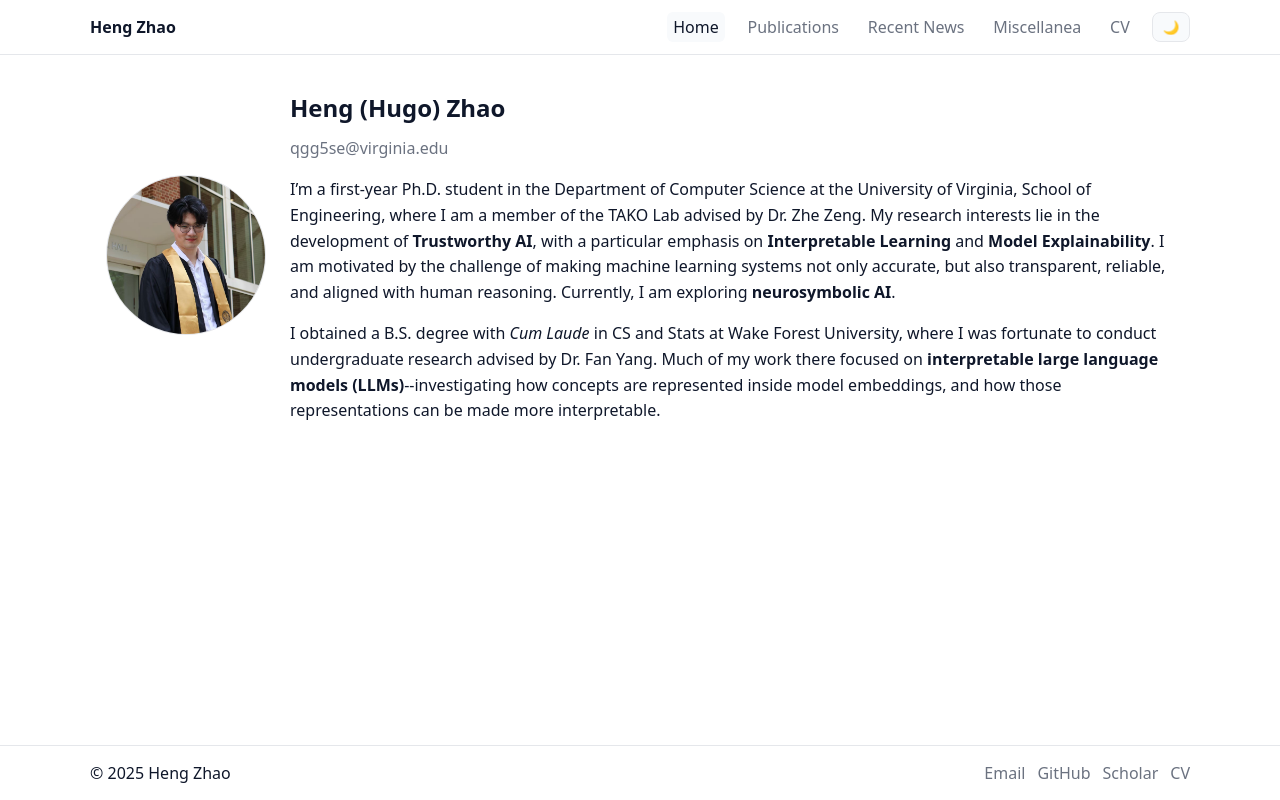
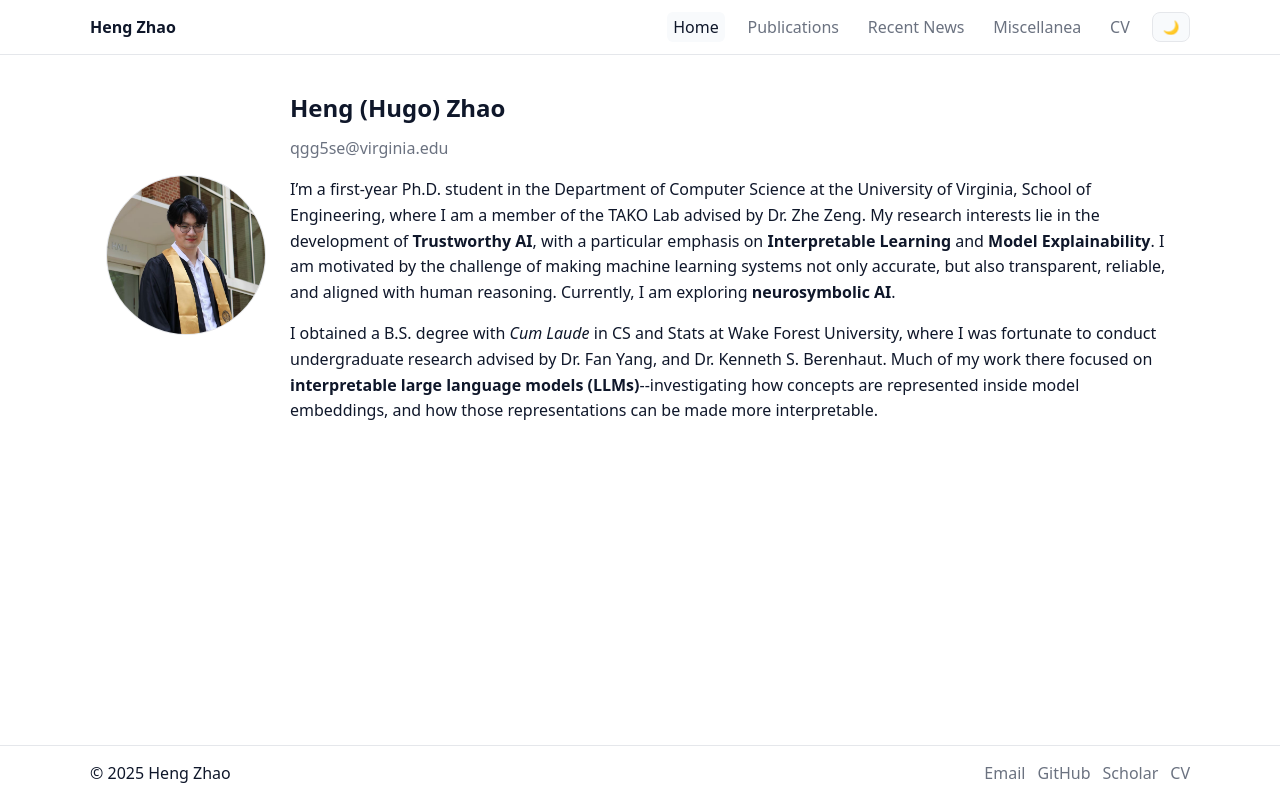
Before and after one commit to HengHugoZhao/henghugozhao.github.io, a React (Vite) app: page / in a window 1280 px wide. Built offline with nearby package versions, Linux system fonts and the light colour scheme.

Commit message:
update_home_page

```diff
--- a/src/pages/Home.jsx
+++ b/src/pages/Home.jsx
@@ -23,7 +23,7 @@ export default function Home() {
           <p>
             I obtained a B.S. degree with <i>Cum Laude</i> in CS and Stats at Wake Forest University,
             where I was fortunate to conduct undergraduate research advised by{" "}
-            <a href="https://yangfan.sites.wfu.edu" target="_blank" rel="noreferrer">Dr. Fan Yang</a>.
+            <a href="https://yangfan.sites.wfu.edu" target="_blank" rel="noreferrer">Dr. Fan Yang</a>, and <a href="https://berenhaut.sites.wfu.edu" target="_blank" rel="noreferrer">Dr. Kenneth S. Berenhaut</a>.
             Much of my work there focused on <b>interpretable large language models (LLMs)</b>--investigating how concepts are represented inside model embeddings, and how those representations can be made more interpretable.
           </p>
         </div>
```
